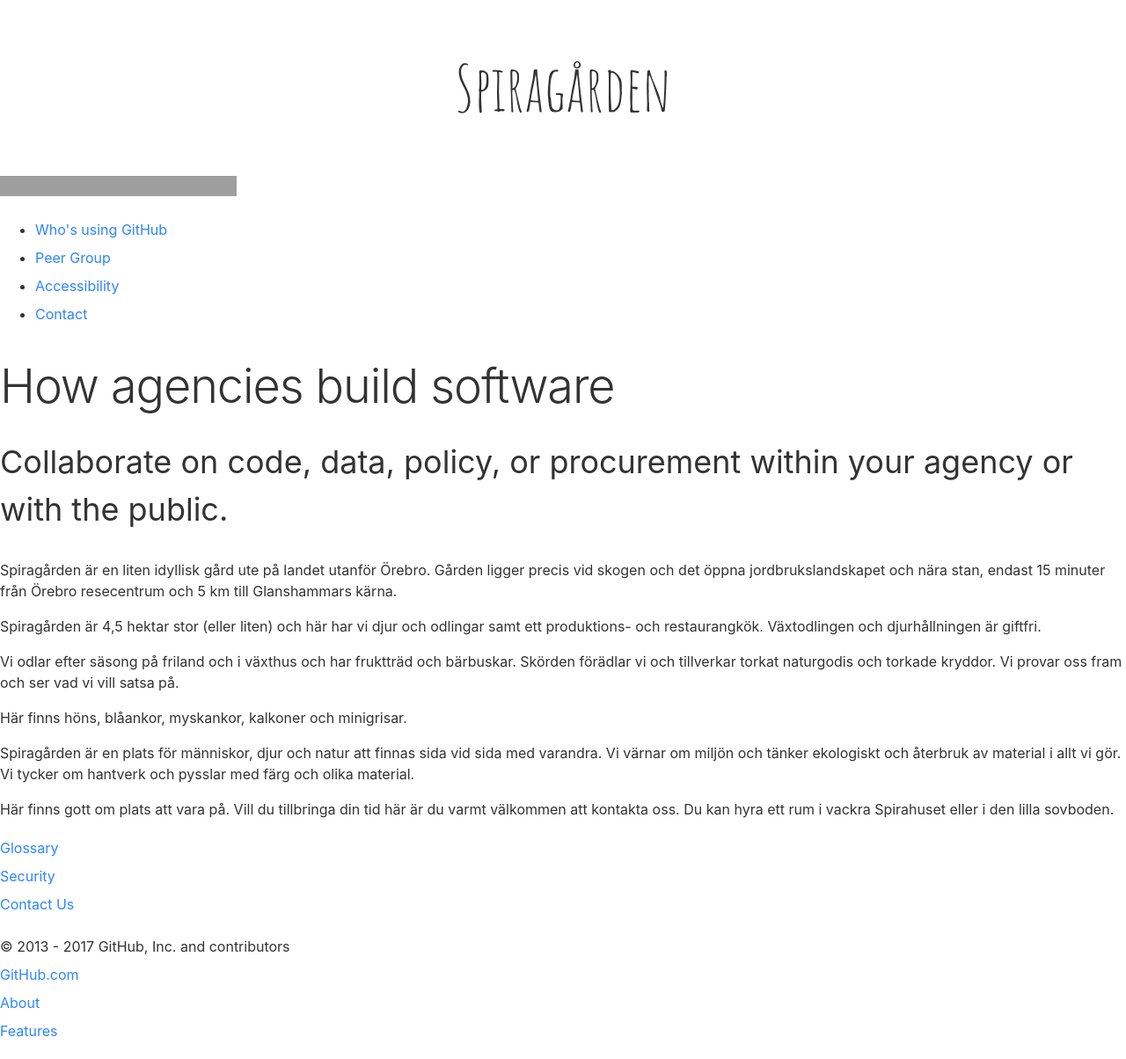
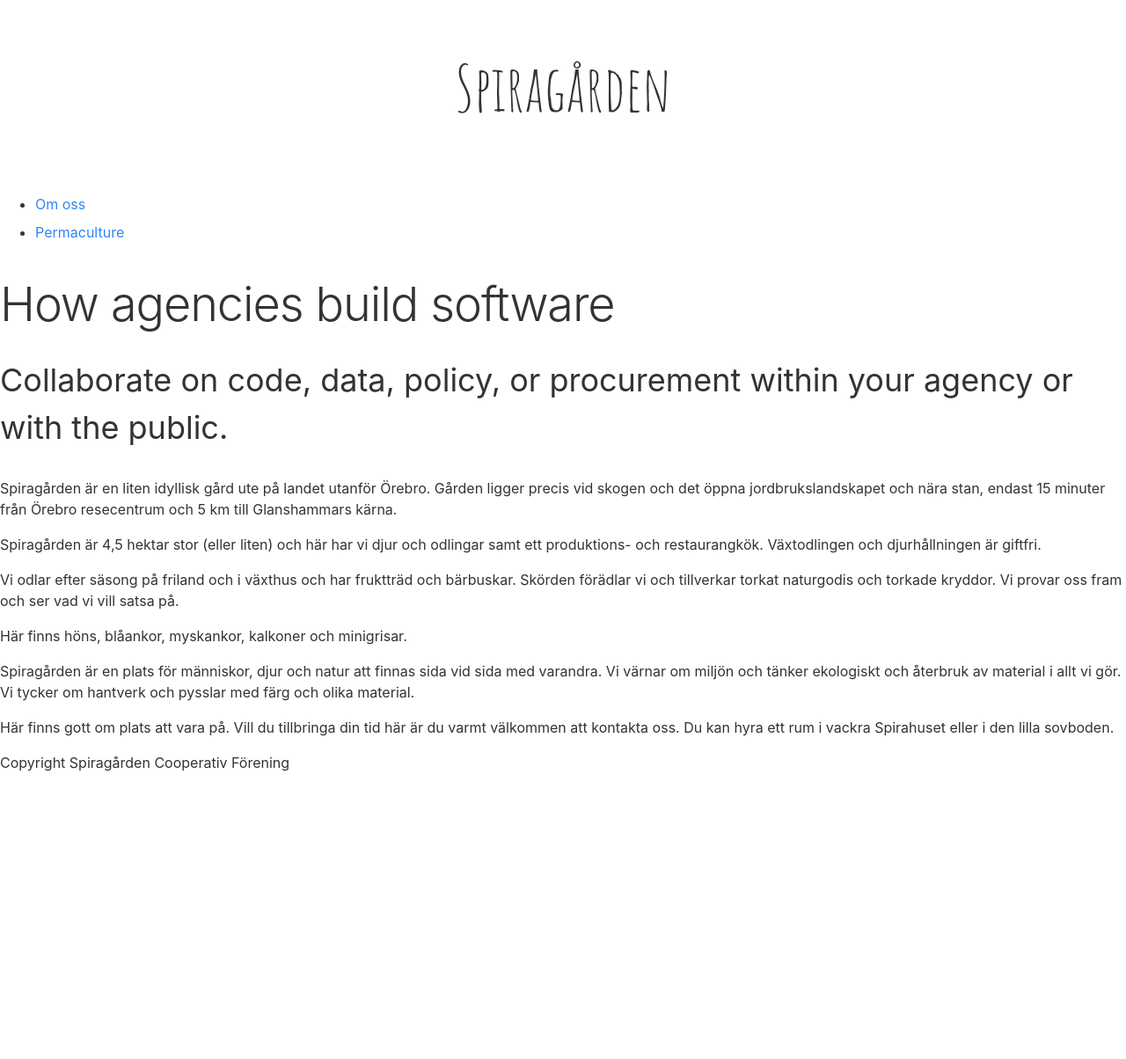
Before and after one commit to jeremistadler/spiragarden-web, a Jekyll site: the page built from index.md, in a window 1280 px wide. Shown: the whole page at 88% size. Built offline with Jekyll 4.4.1, drawn with Linux system fonts in a browser that asks for light colours; comment, search, counter and statistics services are not loaded; after the commit the page ends 900 px from its top, so only the background shows below that; grey boxes are pictures that could not be loaded.

Commit message:
fix paths

```diff
--- a/_includes/footer.html
+++ b/_includes/footer.html
@@ -1,24 +1,6 @@
-    <footer class="container">
-      <div class="site-footer clearfix">
-        <ul class="site-footer-links right no-style-list">
-          <li class="no-mobile"><a href="https://help.github.com/articles/github-glossary" target="_blank">Glossary</a></li>
-          <li class="no-mobile"><a href="https://help.github.com/security">Security</a></li>
-          <li><a href="mailto:government@github.com">Contact Us</a></li>
-        </ul>
-
-        <a href="/">
-          <span class="mega-octicon octicon-mark-github"></span>
-        </a>
-
-        <ul class="site-footer-links no-style-list">
-          <li class="no-mobile">&copy; 2013 - {{ site.time | date: '%Y' }} <span>GitHub</span>, Inc. and contributors</li>
-          <li><a href="https://github.com/">GitHub.com</a></li>
-          <li class="no-mobile"><a href="https://github.com/about">About</a></li>
-          <li class="no-mobile"><a href="https://github.com/features/">Features</a></li>
-        </ul>
-      </div>
+    <footer>
+    	Copyright Spiragården Cooperativ Förening
     </footer>
-    <script src="/assets/vendor/anchor-js/anchor.min.js"></script>
   </body>
 </html>
 <!-- Generated {{ site.time }} -->
--- a/_includes/header.html
+++ b/_includes/header.html
@@ -5,7 +5,7 @@
   <meta http-equiv="X-UA-Compatible" content="IE=edge">
   <meta name="viewport" content="width=device-width, initial-scale=1">
   <link rel="shortcut icon" href="/assets/img/favicon.ico" type="image/x-icon">
-  <link rel="stylesheet" href="/assets/css/style.css">
+  <link rel="stylesheet" href="assets/css/style.css">
   <link href="https://fonts.googleapis.com/css?family=Amatic+SC:400,700" rel="stylesheet">
   {% include analytics.html %}
 </head>
@@ -13,18 +13,11 @@
 <body class="{{ page.layout }}">
 	<div class="header">
 		<div class="title">Spiragården</div>
+
+		  <div class="navbar">
+        <ul>
+          <li><a href="/">Om oss</a></li>
+          <li><a href="/permaculture">Permaculture</a></li>
+        </ul>
+		  </div>
 	</div>
-
-  <div class="full-width olives">
-    <div class="navbar">
-        <div class="container">
-            <a href="/"><img class="logo" src="/assets/img/logomark.png" alt="GitHub and Government" width="269" height="23"></a>
-            <ul>
-              <li><a href="/community/">Who's using GitHub</a></li>
-              <li><a href="https://github.com/government/welcome#readme">Peer Group</a></li>
-              <li><a href="/accessibility">Accessibility</a></li>
-              <li><a href="/#contact-a-human">Contact</a></li>
-            </ul>
-        </div>
-    </div>
-    <!-- .full-width here gets closed on support-page.html and home.html layouts -->
```
